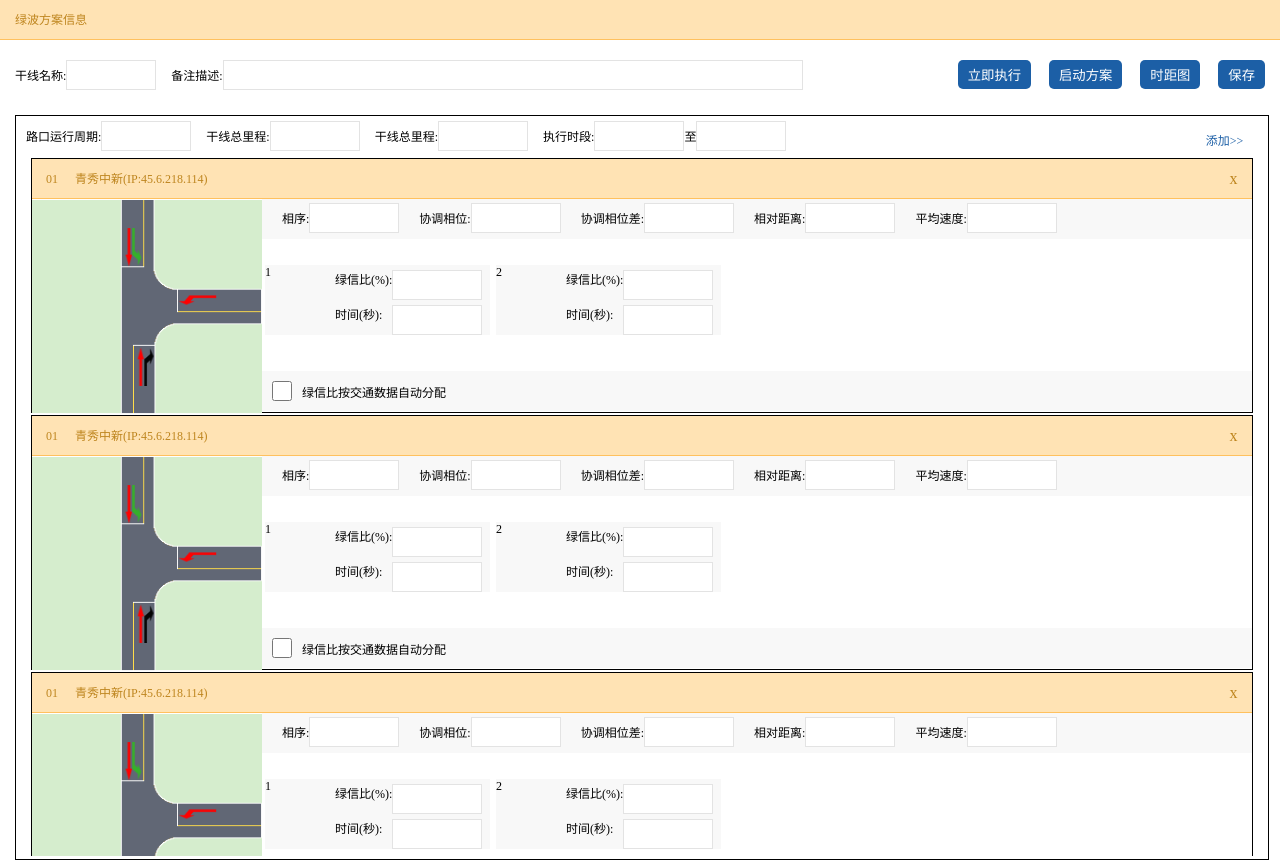
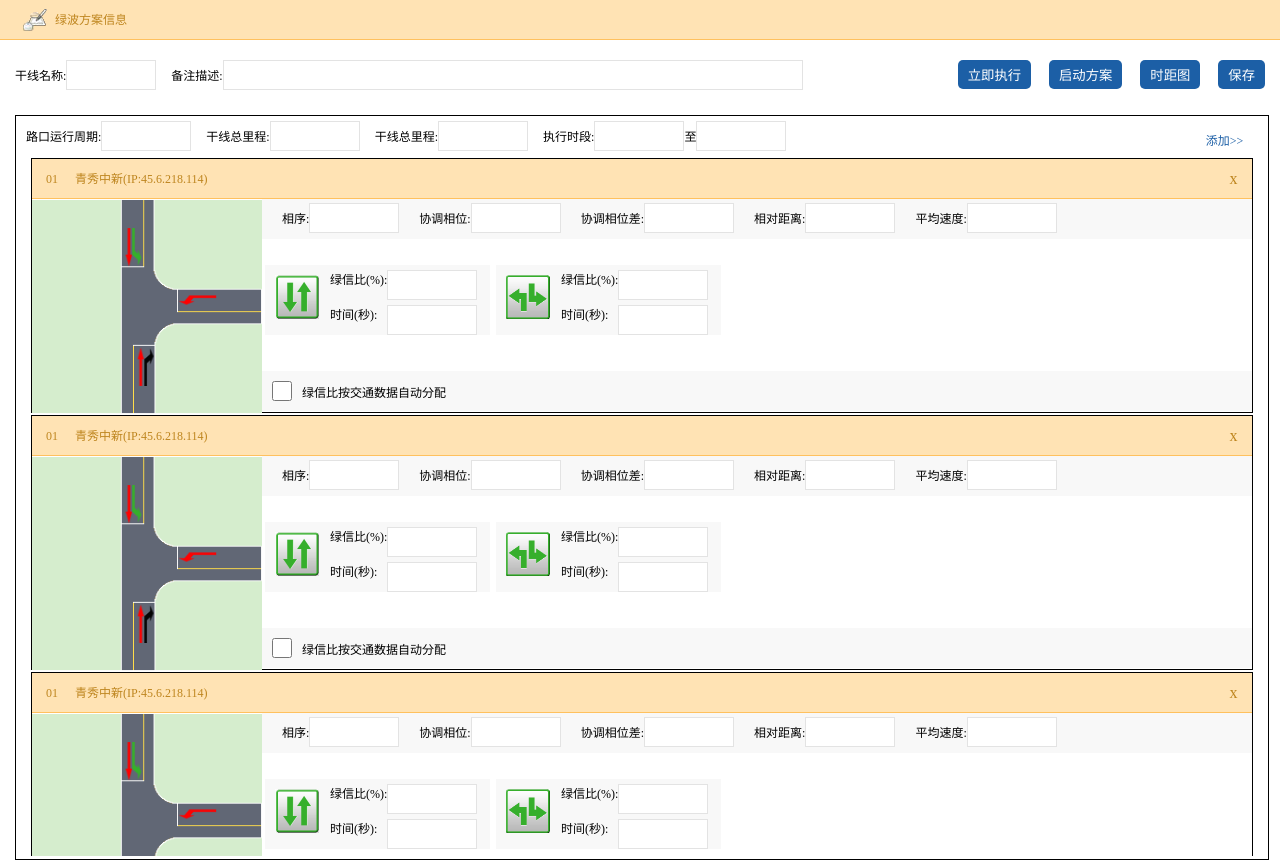
Before and after one commit to qiaoshuai123/nanNing, a plain HTML site: page 绿波方案.html in a window 1280 px wide. Drawn offline with Linux system fonts and the light colour scheme.

Commit message:
'upDate'

```diff
--- a/css/lvBo.css
+++ b/css/lvBo.css
@@ -21,6 +21,17 @@
     padding-left: 15px;
     background-color: #FFE3B4;
     border-bottom: 1px solid #FFC15E;
+}
+.lvBox_header b{
+    float: left;
+    display: inline-block;
+    width: 40px;
+    height: 40px;
+    background: url('../img/1.png') center center no-repeat;
+}
+.lvBox_header span{
+    float: left;
+    height: 40px;
 }
 .nav{
     height: 75px;
@@ -146,8 +157,13 @@ height: 100%;
 }
 .conBox_bom_right_mid dl dt{
     float: left;
-    height: 100%;
-    width: 70px;
+    height: 55px;
+    width: 55px;
+    margin-top: 10px;
+    margin-left: 10px;
+}
+.conBox_bom_right_mid dl dt img{
+    width: 80%;
 }
 .conBox_bom_right_mid dl dd{
     float: left;
--- a/绿波方案.html
+++ b/绿波方案.html
@@ -11,7 +11,8 @@
 <body>
     <div class="lvBox">
         <p class="lvBox_header">
-            绿波方案信息
+            <b></b>
+            <span>绿波方案信息</span>
         </p>
         <div class="nav">
             <div>干线名称:<input type="text"></div>
@@ -56,14 +57,14 @@
                             </div>
                             <div class="conBox_bom_right_mid">
                                 <dl>
-                                    <dt>1</dt>
+                                    <dt><img src="./img/u149.png" alt=""></dt>
                                     <dd>
                                         <li><span>绿信比(%):</span><input type="text"></li>
                                         <li><span>时间(秒):</span><input type="text"></li>
                                     </dd>
                                 </dl>
                                 <dl>
-                                    <dt>2</dt>
+                                    <dt><img src="./img/u148.png" alt=""></dt>
                                     <dd>
                                         <li><span>绿信比(%):</span><input type="text"></li>
                                         <li><span>时间(秒):</span><input type="text"></li>
@@ -100,14 +101,14 @@
                             </div>
                             <div class="conBox_bom_right_mid">
                                 <dl>
-                                    <dt>1</dt>
+                                    <dt><img src="./img/u149.png" alt=""></dt>
                                     <dd>
                                         <li><span>绿信比(%):</span><input type="text"></li>
                                         <li><span>时间(秒):</span><input type="text"></li>
                                     </dd>
                                 </dl>
                                 <dl>
-                                    <dt>2</dt>
+                                    <dt><img src="./img/u148.png" alt=""></dt>
                                     <dd>
                                         <li><span>绿信比(%):</span><input type="text"></li>
                                         <li><span>时间(秒):</span><input type="text"></li>
@@ -144,14 +145,14 @@
                             </div>
                             <div class="conBox_bom_right_mid">
                                 <dl>
-                                    <dt>1</dt>
+                                    <dt><img src="./img/u149.png" alt=""></dt>
                                     <dd>
                                         <li><span>绿信比(%):</span><input type="text"></li>
                                         <li><span>时间(秒):</span><input type="text"></li>
                                     </dd>
                                 </dl>
                                 <dl>
-                                    <dt>2</dt>
+                                    <dt><img src="./img/u148.png" alt=""></dt>
                                     <dd>
                                         <li><span>绿信比(%):</span><input type="text"></li>
                                         <li><span>时间(秒):</span><input type="text"></li>
```
Also changed, not shown: 区域协调.html (+2 -1 lines), 南宁主页.html (+1 -145 lines), img/u148.png (added).
